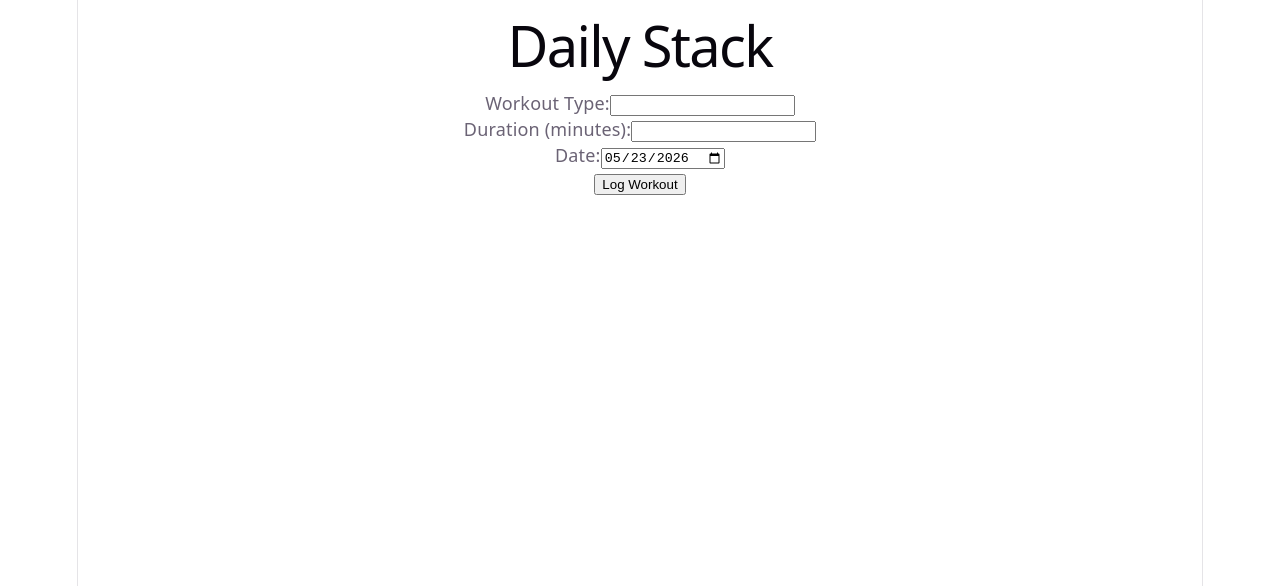
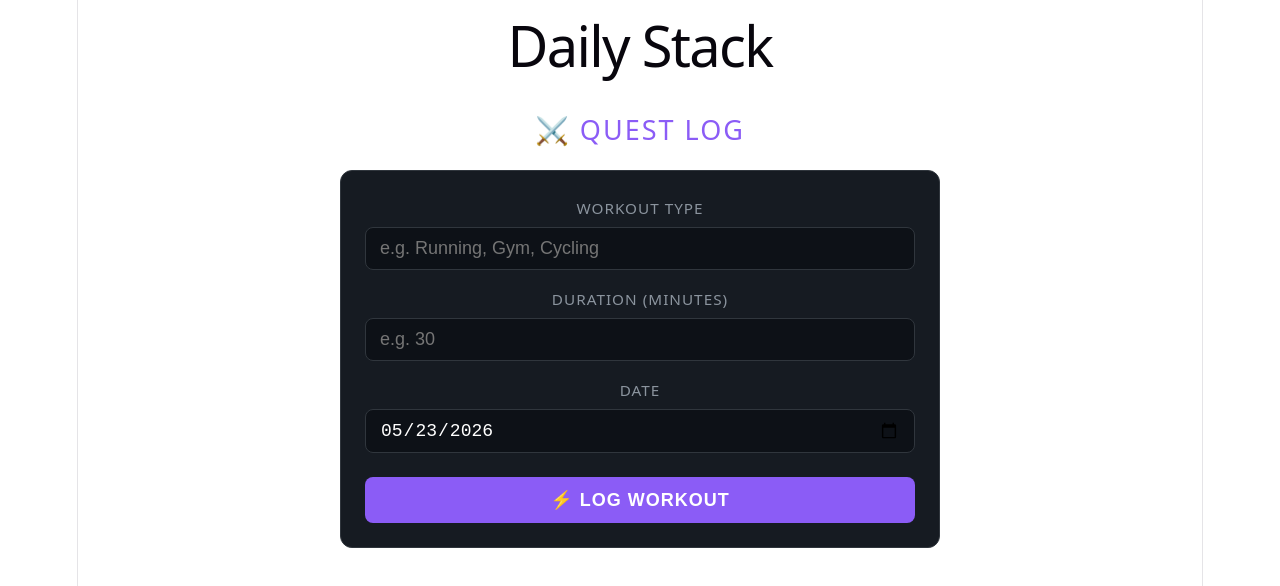
Before and after one commit to Akanha17/daily-stack, a React (Vite) app: page / in a window 1280 px wide. Shown: the top 586 px of the page. Built offline with nearby package versions, Linux system fonts and the light colour scheme.

Commit message:
delete logs with filter and styling

```diff
--- a/src/components/worklog/WorkLog.css
+++ b/src/components/worklog/WorkLog.css
@@ -0,0 +1,113 @@
+.worklog-container {
+  max-width: 600px;
+  margin: 0 auto;
+  padding: 24px;
+}
+
+.worklog-container h2 {
+  color: #8b5cf6;
+  font-size: 1.5rem;
+  margin-bottom: 24px;
+  text-align: center;
+  letter-spacing: 2px;
+  text-transform: uppercase;
+}
+
+.worklog-form {
+  background: #161b22;
+  border: 1px solid #30363d;
+  border-radius: 12px;
+  padding: 24px;
+  display: flex;
+  flex-direction: column;
+  gap: 16px;
+  margin-bottom: 32px;
+}
+
+.form-group {
+  display: flex;
+  flex-direction: column;
+  gap: 6px;
+}
+
+.form-group label {
+  color: #8b949e;
+  font-size: 0.85rem;
+  text-transform: uppercase;
+  letter-spacing: 1px;
+}
+
+.form-group input {
+  padding: 10px 14px;
+  background: #0d1117;
+  border: 1px solid #30363d;
+  border-radius: 8px;
+  color: #ffffff;
+  font-size: 1rem;
+  outline: none;
+}
+
+.form-group input:focus {
+  border-color: #8b5cf6;
+}
+
+.submit-btn {
+  padding: 12px;
+  background: #8b5cf6;
+  color: white;
+  border: none;
+  border-radius: 8px;
+  cursor: pointer;
+  font-weight: 600;
+  font-size: 1rem;
+  text-transform: uppercase;
+  letter-spacing: 1px;
+  margin-top: 8px;
+}
+
+.submit-btn:hover {
+  background: #7c3aed;
+}
+
+.logs-list {
+  display: flex;
+  flex-direction: column;
+  gap: 12px;
+}
+
+.log-item {
+  background: #161b22;
+  border: 1px solid #30363d;
+  border-left: 3px solid #8b5cf6;
+  border-radius: 8px;
+  padding: 16px;
+  display: flex;
+  justify-content: space-between;
+  align-items: center;
+}
+
+.log-info p {
+  margin: 0;
+  color: #ffffff;
+  font-weight: 600;
+}
+
+.log-info span {
+  color: #8b949e;
+  font-size: 0.85rem;
+}
+
+.delete-btn {
+  background: transparent;
+  border: 1px solid #f85149;
+  color: #f85149;
+  padding: 6px 12px;
+  border-radius: 6px;
+  cursor: pointer;
+  font-size: 0.8rem;
+}
+
+.delete-btn:hover {
+  background: #f85149;
+  color: white;
+}
--- a/src/components/worklog/WorkLog.jsx
+++ b/src/components/worklog/WorkLog.jsx
@@ -1,10 +1,11 @@
 import { useState } from "react";
+import "./WorkLog.css";
 
-function today(){
+function today() {
     return new Date().toISOString().split("T")[0];
 }
 
-function WorkLog(){
+function WorkLog() {
 
     const [formData, setFormData] = useState({
         workoutType: "",
@@ -13,14 +14,14 @@ function WorkLog(){
     });
     const [logs, setLogs] = useState([]);
 
-    function handleChange(event){
+    function handleChange(event) {
         setFormData({
             ...formData,
             [event.target.name]: event.target.value
         });
     }
 
-    function handleSubmit(event){
+    function handleSubmit(event) {
         console.log("Submitting form...");
 
         event.preventDefault();
@@ -29,34 +30,42 @@ function WorkLog(){
         setFormData({ workoutType: "", duration: "", date: today() });
     }
 
+    function handleDelete(index) {
+        setLogs(logs.filter((_, i) => i !== index));
+    }
+
     return (
-        <>
-            <form onSubmit={handleSubmit}>
-                <label>
-                    Workout Type:
-                    <input type="text" name="workoutType" value={formData.workoutType} onChange={handleChange} />
-                </label>
-                <br />
-                <label>
-                    Duration (minutes):
-                    <input type="number" name="duration" value={formData.duration} onChange={handleChange} />
-                </label>
-                <br />
-                <label>
-                    Date:
+        <div className="worklog-container">
+            <h2>⚔️ Quest Log</h2>
+            <form className="worklog-form" onSubmit={handleSubmit}>
+                <div className="form-group">
+                    <label>Workout Type</label>
+                    <input type="text" name="workoutType" value={formData.workoutType} onChange={handleChange} placeholder="e.g. Running, Gym, Cycling" />
+                </div>
+                <div className="form-group">
+                    <label>Duration (minutes)</label>
+                    <input type="number" name="duration" value={formData.duration} onChange={handleChange} placeholder="e.g. 30" />
+                </div>
+                <div className="form-group">
+                    <label>Date</label>
                     <input type="date" name="date" value={formData.date} onChange={handleChange} />
-                </label>
-                <br />
-                <button type="submit">Log Workout</button>
+                </div>
+                <button type="submit" className="submit-btn">⚡ Log Workout</button>
             </form>
 
-            {logs.map((log, index) => (
-                <div key={index}>
-                    <p>{log.workoutType} - { log.duration } mins - {log.date}</p>
-                </div>
-            ))}
-        </>
-    )
+            <div className="logs-list">
+                {logs.map((log, index) => (
+                    <div key={index} className="log-item">
+                        <div className="log-info">
+                            <p>💪 {log.workoutType}</p>
+                            <span>{log.duration} mins • {log.date}</span>
+                        </div>
+                        <button className="delete-btn" onClick={() => handleDelete(index)}>✕ Remove</button>
+                    </div>
+                ))}
+            </div>
+        </div>
+    );
 }
 
 export default WorkLog;
```
